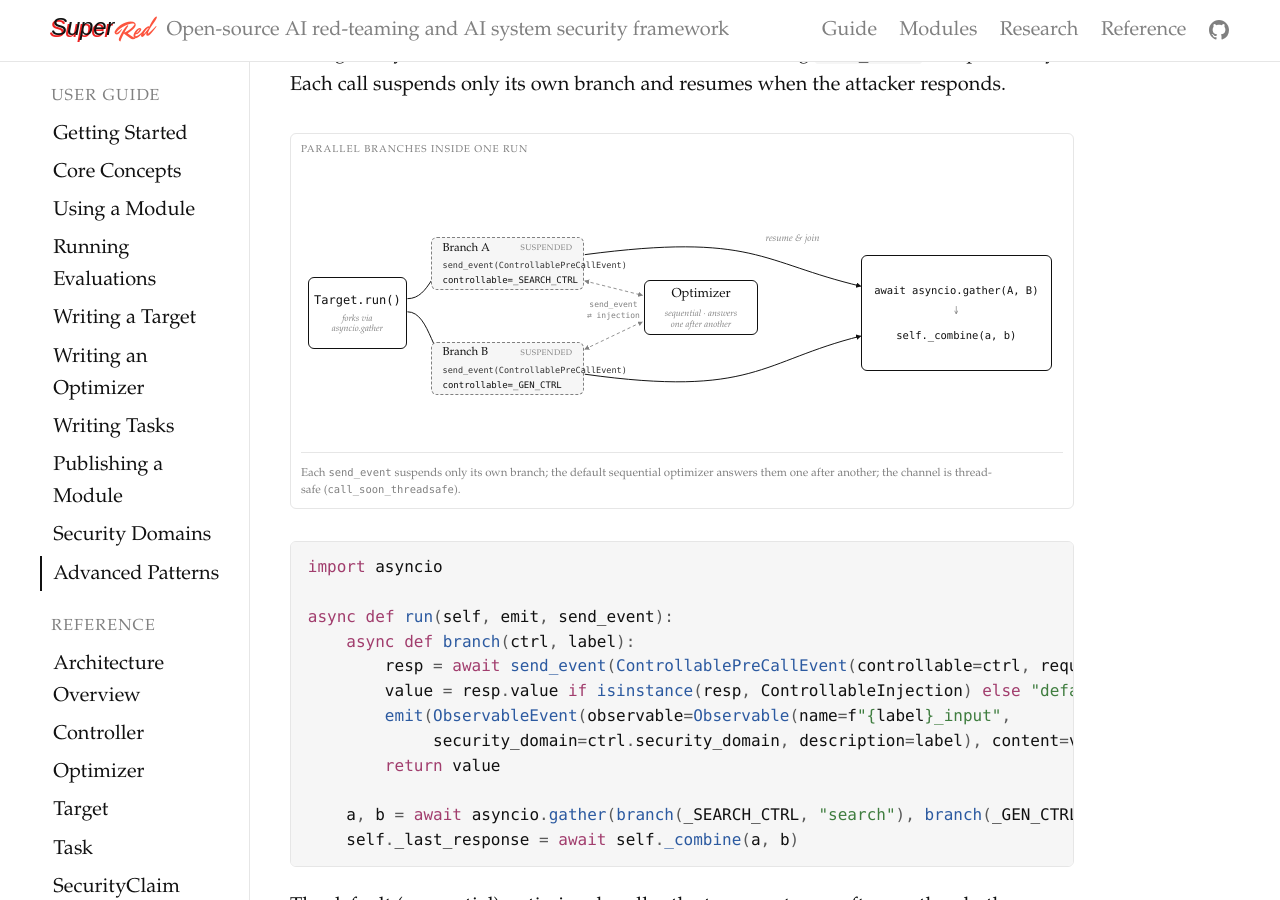
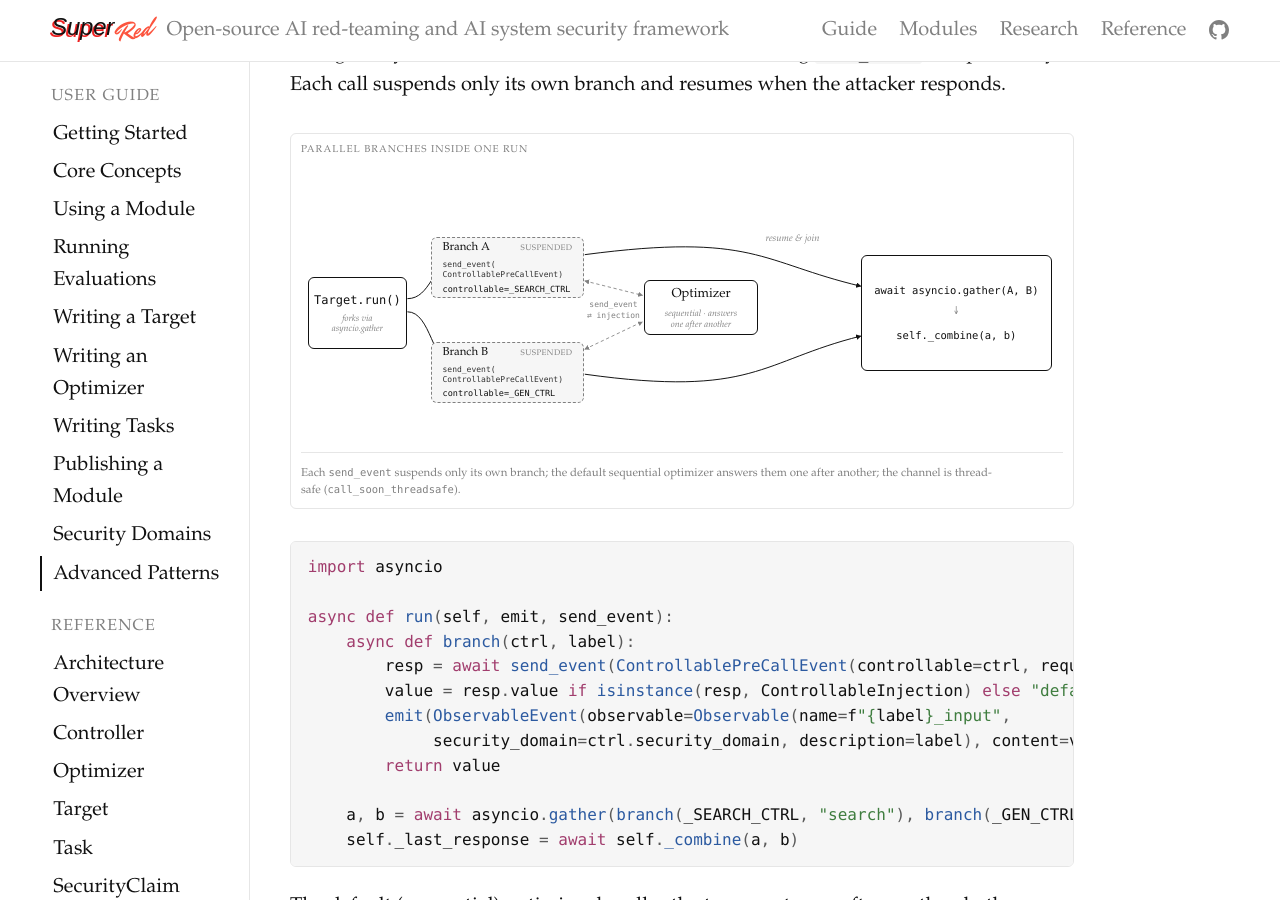
Before and after one commit to RoldSI/superred, a Jekyll site: the page built from docs/guide/advanced-patterns.md, in a window 1280 px wide and 900 px high, scrolled down 1347 px. Built offline with Jekyll 4.4.1, drawn with Linux system fonts in a browser that asks for light colours; some web fonts are replaced.

Commit message:
docs(guide): fit U4/U5/U8 within the column width
These three were drawn at ~960px and overflowed their boxes when
rendered in the ~54rem prose column. Keep all figures at the same
(column) width; fix the overflow inside each figure instead of letting
them break out:

- U4: shrink the four event-box labels to 9.5px so they fit; drop the
  '0 or more' text (the self-loops already convey repetition).
- U5: nudge judge_llm_config to 9px (was 1px over).
- U8: wrap send_event(ControllablePreCallEvent) onto two lines, trim the
  controllable line to 8.5px, and give the branch boxes a little more
  height. Box/arrow geometry unchanged.

Verified in a local build: zero horizontal/vertical box overflow, no
label collisions, all eight figures the same width.

```diff
--- a/docs/_includes/diagrams/u5.html
+++ b/docs/_includes/diagrams/u5.html
@@ -43,7 +43,7 @@
 
     <!-- BOTTOM LANE boxes -->
     <div style="position:absolute;left:0.9%;top:69.6%;width:12%;height:14%;box-sizing:border-box;border:1px solid var(--line);border-radius:6px;background:var(--paper);display:flex;flex-direction:column;align-items:center;justify-content:center;gap:1px;">
-      <span style="font-family:var(--font-mono);font-size:9.5px;color:var(--ink);">judge_llm_config</span>
+      <span style="font-family:var(--font-mono);font-size:9px;color:var(--ink);">judge_llm_config</span>
       <span style="font-size:9.5px;color:var(--gray);">on the claim</span>
     </div>
     <div style="position:absolute;left:18.1%;top:69.6%;width:13.8%;height:14%;box-sizing:border-box;border:1px solid var(--line);border-radius:6px;background:var(--paper);display:flex;flex-direction:column;align-items:center;justify-content:center;gap:1px;">
--- a/docs/_includes/diagrams/u8.html
+++ b/docs/_includes/diagrams/u8.html
@@ -31,17 +31,17 @@
     </div>
 
     <!-- Branch A -->
-    <div style="position:absolute;left:17%;top:26.5%;width:20.2%;height:19%;box-sizing:border-box;border:1px dashed var(--gray);border-radius:6px;background:var(--code-bg);padding:8px 11px;display:flex;flex-direction:column;justify-content:center;gap:2px;">
+    <div style="position:absolute;left:17%;top:26.5%;width:20.2%;height:22%;box-sizing:border-box;border:1px dashed var(--gray);border-radius:6px;background:var(--code-bg);padding:8px 11px;display:flex;flex-direction:column;justify-content:center;gap:2px;">
       <span style="display:flex;align-items:center;justify-content:space-between;gap:6px;"><span style="font-size:11.5px;font-weight:500;">Branch A</span><span style="font-size:8px;letter-spacing:0.06em;text-transform:uppercase;color:var(--gray);">suspended</span></span>
-      <span style="font-family:var(--font-mono);font-size:8.5px;color:var(--gray-33);line-height:1.3;">send_event(ControllablePreCallEvent)</span>
-      <span style="font-family:var(--font-mono);font-size:9px;color:var(--ink);">controllable=_SEARCH_CTRL</span>
+      <span style="font-family:var(--font-mono);font-size:8px;color:var(--gray-33);line-height:1.3;">send_event(<br>ControllablePreCallEvent)</span>
+      <span style="font-family:var(--font-mono);font-size:8.5px;color:var(--ink);">controllable=_SEARCH_CTRL</span>
     </div>
 
     <!-- Branch B -->
-    <div style="position:absolute;left:17%;top:64.5%;width:20.2%;height:19%;box-sizing:border-box;border:1px dashed var(--gray);border-radius:6px;background:var(--code-bg);padding:8px 11px;display:flex;flex-direction:column;justify-content:center;gap:2px;">
+    <div style="position:absolute;left:17%;top:64.5%;width:20.2%;height:22%;box-sizing:border-box;border:1px dashed var(--gray);border-radius:6px;background:var(--code-bg);padding:8px 11px;display:flex;flex-direction:column;justify-content:center;gap:2px;">
       <span style="display:flex;align-items:center;justify-content:space-between;gap:6px;"><span style="font-size:11.5px;font-weight:500;">Branch B</span><span style="font-size:8px;letter-spacing:0.06em;text-transform:uppercase;color:var(--gray);">suspended</span></span>
-      <span style="font-family:var(--font-mono);font-size:8.5px;color:var(--gray-33);line-height:1.3;">send_event(ControllablePreCallEvent)</span>
-      <span style="font-family:var(--font-mono);font-size:9px;color:var(--ink);">controllable=_GEN_CTRL</span>
+      <span style="font-family:var(--font-mono);font-size:8px;color:var(--gray-33);line-height:1.3;">send_event(<br>ControllablePreCallEvent)</span>
+      <span style="font-family:var(--font-mono);font-size:8.5px;color:var(--ink);">controllable=_GEN_CTRL</span>
     </div>
 
     <!-- Optimizer -->
```
Also changed, not shown: docs/_includes/diagrams/u4.html (+4 -6 lines).
